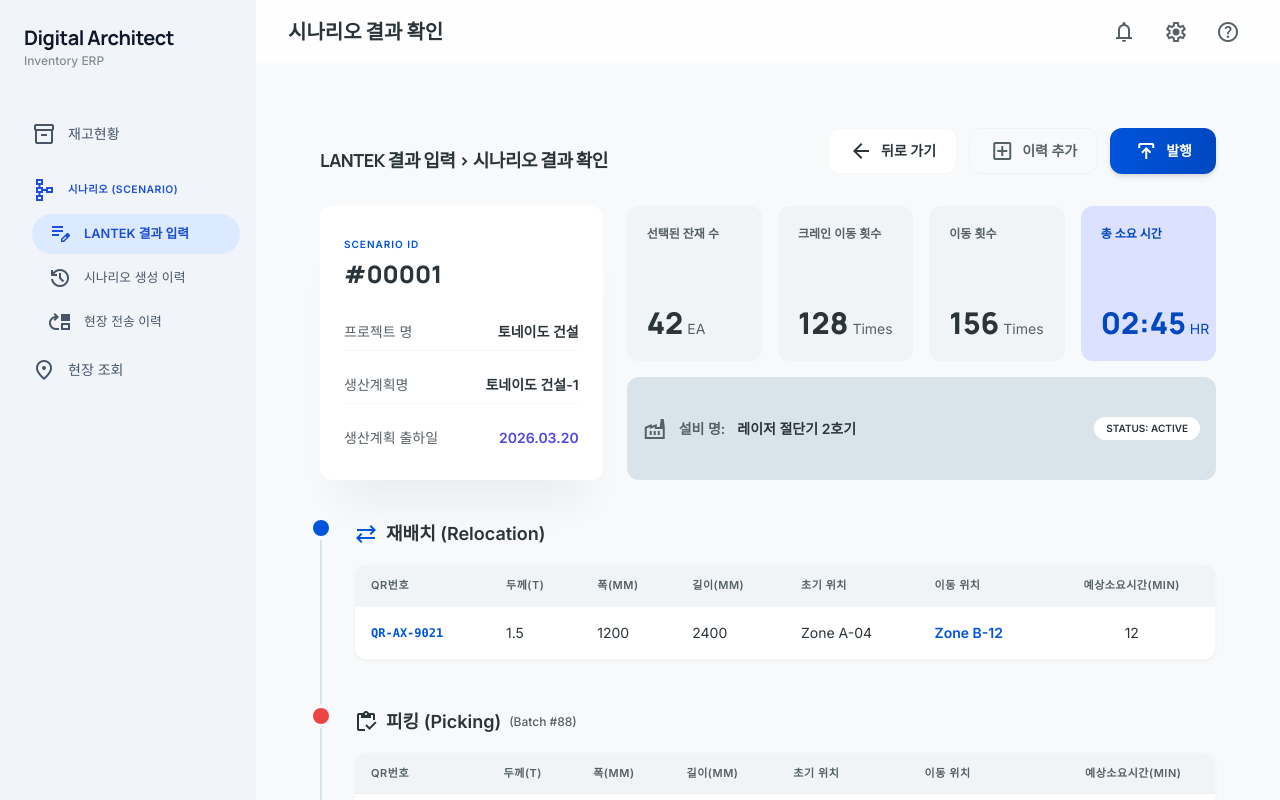
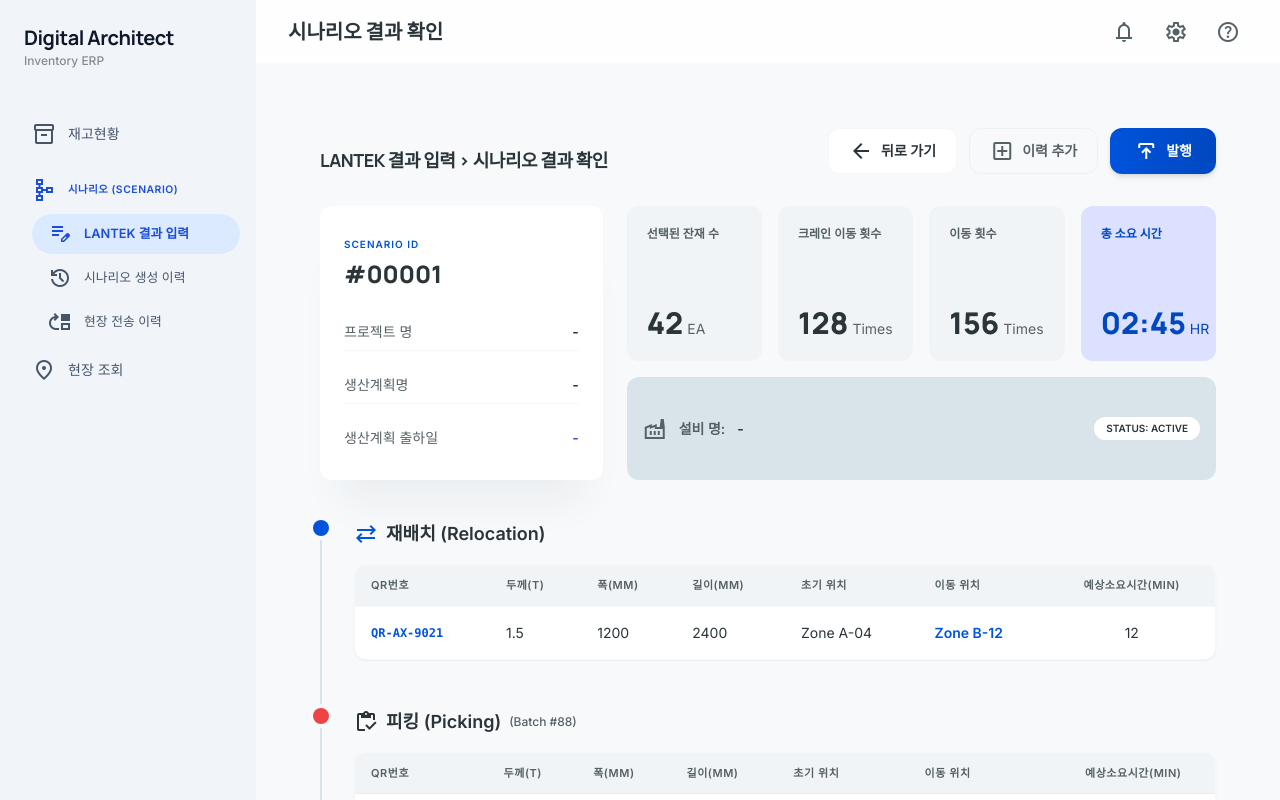
Before and after one commit to 2026CapstoneProject/steel-wip-frontend, a React (Vite) app: page /office/scenario/result in a window 1280 px wide. Shown: the top 800 px of the page. Built offline with nearby package versions, Linux system fonts and the light colour scheme.

Commit message:
SY2026-39-LantekCachedDataSync

```diff
--- a/src/pages/office/Web_ScenarioResultPage/Web_ScenarioResultPage.jsx
+++ b/src/pages/office/Web_ScenarioResultPage/Web_ScenarioResultPage.jsx
@@ -22,13 +22,15 @@ export default function Web_ScenarioResultPage() {
   const [isGoBackModalOpen, setIsGoBackModalOpen] = useState(false);
   const [isAddModalOpen, setIsAddModalOpen] = useState(false);
   const [isSendModalOpen, setIsSendModalOpen] = useState(false);
+  const cachedData = getScenarioLantekCache();
+  const cachedProjectInfo = cachedData?.projectInfo ?? {};
 
   const scenarioSummary = {
     scenarioId: "#00001",
-    projectName: "토네이도 건설",
-    productionPlanName: "토네이도 건설-1",
-    shipmentDate: "2026.03.20",
-    equipmentName: "레이저 절단기 2호기",
+    projectName: cachedProjectInfo.projectName || "-",
+    productionPlanName: cachedProjectInfo.productionPlanName || "-",
+    shipmentDate: cachedProjectInfo.shipmentDate || "-",
+    equipmentName: cachedProjectInfo.equipmentName || "-",
     status: "ACTIVE",
   };
 
```
